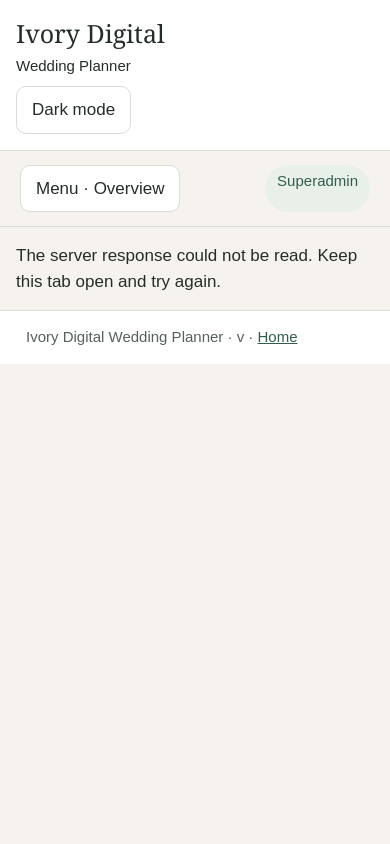
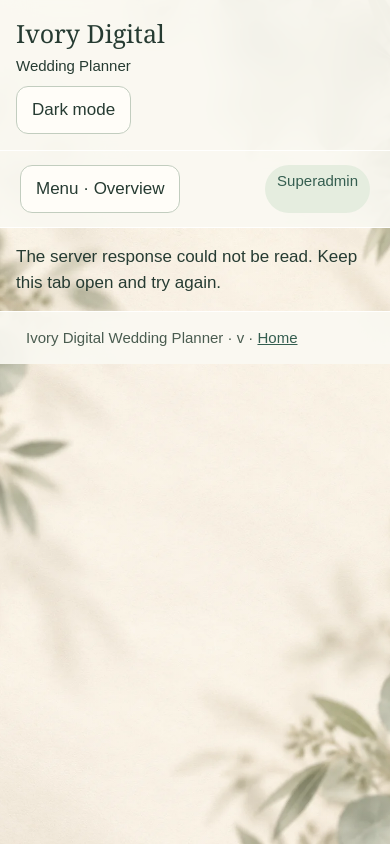
Before and after one commit to valianktni1/weddingplannercouples, a Python web app: template app/templates/admin.html in a window 390 px wide. Run offline with Jinja, Linux system fonts and the light colour scheme; the template is opened without the code that fills it, so the values that code supplies are empty.

Commit message:
v1.6.0: add botanical glass theme across planner and admin
Apply the approved sage and ivory glass finish using a compact local botanical background, existing dark-mode preferences and solid form surfaces. Preserve all workflows, mobile dock geometry, admin action layouts and couple-selected wedding website themes.

Include the configuration-preserving v1.6.0 updater and theme integration checks. No database or business-logic migration.

```diff
--- a/app/server.py
+++ b/app/server.py
@@ -23,7 +23,7 @@ from .mail_service import smtp_configuration, smtp_ready, send_email, delivery_e
 from .invitation_mail import invitation_email
 from .day_hub import register_hub,journey as hub_journey
 
-VERSION='1.5.1'
+VERSION='1.6.0'
 def create_app(test_config=None):
     app=Flask(__name__)
     app.config.update(DATA_DIR=os.environ.get('DATA_DIR','/data'), BACKUP_DIR=os.environ.get('BACKUP_DIR','/backups'),
--- /dev/null
+++ b/app/static/glass.css
@@ -0,0 +1,119 @@
+/* Ivory Digital glass finish. Presentation only: no layout, data or workflow changes.
+   The botanical asset is local; no font, image or tracking requests leave the app. */
+body{background:#f4f1e9}
+body:has(#ivory-planner.dark){background:#192c25}
+#ivory-planner,#ivory-planner.couple-app{
+  --p-bg:#f4f1e9;--p-surface:#fffdf8;--p-text:#263b32;--p-secondary:#4a5c50;
+  --p-border:#c2cdbf;--p-brand:#355e50;--p-on:#fffdf8;--p-soft:#e5eddf;
+  --g-card:rgba(255,253,248,.80);--g-chrome:rgba(250,249,242,.91);
+  --g-edge:rgba(255,255,255,.92);--g-shadow:0 8px 28px rgba(42,58,39,.065);
+  background:transparent;position:relative;isolation:isolate;
+}
+#ivory-planner.dark,#ivory-planner.couple-app.dark{
+  --p-bg:#192c25;--p-surface:#243b2f;--p-text:#f0f1e8;--p-secondary:#c2cbbf;
+  --p-border:#607361;--p-brand:#b9d5b9;--p-on:#192c25;--p-soft:#334d3b;
+  --g-card:rgba(32,52,44,.92);--g-chrome:rgba(25,44,37,.96);
+  --g-edge:rgba(210,230,211,.23);--g-shadow:0 8px 28px rgba(0,0,0,.10);
+}
+#ivory-planner::before{
+  content:"";position:fixed;inset:0;z-index:-1;pointer-events:none;
+  background:linear-gradient(rgba(247,244,235,.10),rgba(247,244,235,.10)),
+    url('/static/botanical-background.webp') center center/cover no-repeat,#f4f1e9;
+}
+#ivory-planner.dark::before{
+  background:linear-gradient(rgba(19,38,29,.82),rgba(19,38,29,.86)),
+    url('/static/botanical-background.webp') center center/cover no-repeat,#192c25;
+}
+/* Near-opaque fallback stays readable when backdrop filtering is unavailable. */
+#ivory-planner .panel,#ivory-planner.couple-app .panel,
+#ivory-planner .insert,#ivory-planner.couple-app .insert,
+#ivory-planner.couple-app .next-step,#ivory-planner.couple-app .home-section{
+  background:var(--g-card);border:1px solid var(--g-edge);border-radius:22px;
+  box-shadow:var(--g-shadow);padding:24px;
+}
+#ivory-planner.couple-app .home-section{margin-bottom:20px}
+#ivory-planner.couple-app .next-step{margin-bottom:24px}
+/* Only top-level surfaces blur, avoiding a stack of GPU layers on busy forms. */
+@supports ((backdrop-filter:blur(1px)) or (-webkit-backdrop-filter:blur(1px))){
+  #ivory-planner .panel,#ivory-planner.couple-app .panel,
+  #ivory-planner.couple-app .next-step,#ivory-planner.couple-app .home-section{
+    -webkit-backdrop-filter:blur(14px);backdrop-filter:blur(14px);
+  }
+}
+#ivory-planner .panel .panel,#ivory-planner .panel .insert,
+#ivory-planner.couple-app .panel .panel,#ivory-planner.couple-app .panel .insert{
+  background:var(--p-surface);box-shadow:none;-webkit-backdrop-filter:none;backdrop-filter:none;
+}
+#ivory-planner .top,#ivory-planner.couple-app .top,
+#ivory-planner .topbar,#ivory-planner.couple-app .topbar,
+#ivory-planner .foot,#ivory-planner .saved,#ivory-planner.couple-app .saved,
+#ivory-planner #ip-nav,#ivory-planner.couple-app #ip-nav,
+#ivory-planner #sa-nav,#ivory-planner.couple-app .couple-menu,
+#ivory-planner.couple-app #couple-dock{
+  background:var(--g-chrome);border-color:var(--g-edge);
+  -webkit-backdrop-filter:blur(16px);backdrop-filter:blur(16px);
+}
+#ivory-planner .brand,#ivory-planner.couple-app .brand{font-family:Georgia,serif}
+#ivory-planner h1,#ivory-planner h2,
+#ivory-planner.couple-app h1,#ivory-planner.couple-app h2{
+  font-family:Georgia,serif;font-weight:500;letter-spacing:-.025em;line-height:1.2;
+}
+#ivory-planner.couple-app .wedding-intro h1{line-height:1.12}
+#ivory-planner button,#ivory-planner .button,
+#ivory-planner.couple-app button,#ivory-planner.couple-app .button{
+  border-radius:12px;min-height:48px;
+}
+#ivory-planner.couple-app .tag{border-radius:24px}
+#ivory-planner input:not([type=checkbox]):not([type=range]),#ivory-planner select,#ivory-planner textarea,
+#ivory-planner.couple-app input:not([type=checkbox]):not([type=range]),
+#ivory-planner.couple-app select,#ivory-planner.couple-app textarea{
+  background:var(--p-surface);border-color:var(--p-border);border-radius:10px;
+  color:var(--p-text);font-size:17px;
+}
+#ivory-planner :is(a,button,input,select,textarea,summary):focus-visible{
+  outline:3px solid var(--p-brand);outline-offset:3px;
+}
+#ivory-planner .notice,#ivory-planner .result{border-radius:14px}
+#ivory-planner.couple-app #planner-install,#ivory-planner .wbm-timing-dialog{
+  background:var(--p-surface);border-color:var(--g-edge);border-radius:22px;
+  box-shadow:0 18px 60px #0003;
+}
+#ivory-planner.couple-app .planning-link{border-radius:0}
+#ivory-planner.couple-app .text-action{background:transparent}
+#ivory-planner .hub-table{background:var(--p-surface)}
+/* The mobile dock stays a normal flex child: never floats over a save button. */
+@media(max-width:760px){
+  #ivory-planner .panel,#ivory-planner.couple-app .panel,
+  #ivory-planner .insert,#ivory-planner.couple-app .insert,
+  #ivory-planner.couple-app .next-step,#ivory-planner.couple-app .home-section{
+    padding:20px;border-radius:20px;
+  }
+  #ivory-planner.couple-app .grid{gap:16px}
+  #ivory-planner.couple-app #couple-dock{position:static;flex:0 0 auto}
+  #ivory-planner.couple-app #couple-dock a,
+  #ivory-planner.couple-app #couple-dock button{border-radius:12px}
+}
+@media(max-width:360px){
+  #ivory-planner .panel,#ivory-planner.couple-app .panel,
+  #ivory-planner .insert,#ivory-planner.couple-app .insert,
+  #ivory-planner.couple-app .next-step,#ivory-planner.couple-app .home-section{padding:16px}
+}
+@media(prefers-reduced-transparency:reduce){
+  #ivory-planner,#ivory-planner.couple-app{--g-card:var(--p-surface)!important;--g-chrome:var(--p-bg)!important}
+  #ivory-planner::before{background:var(--p-bg)}
+  #ivory-planner *,#ivory-planner.couple-app *{-webkit-backdrop-filter:none!important;backdrop-filter:none!important}
+}
+@media(forced-colors:active){
+  #ivory-planner::before{display:none}
+  #ivory-planner .panel,#ivory-planner.couple-app .panel{border:1px solid CanvasText;box-shadow:none}
+}
+@media print{
+  #ivory-planner::before{display:none}
+  #ivory-planner,#ivory-planner.couple-app{
+    --p-bg:#fff!important;--p-surface:#fff!important;--p-text:#111!important;
+    --p-secondary:#333!important;--p-brand:#263b32!important;--p-on:#fff!important;
+    --p-soft:#f0f0f0!important;--p-border:#999!important;
+    --g-card:#fff!important;--g-chrome:#fff!important;background:white;
+  }
+  #ivory-planner *,#ivory-planner.couple-app *{-webkit-backdrop-filter:none!important;backdrop-filter:none!important;box-shadow:none!important}
+}
--- a/app/templates/base.html
+++ b/app/templates/base.html
@@ -1,3 +1,3 @@
 <!doctype html>
-<html lang="en-GB"><head><meta charset="utf-8"><meta name="viewport" content="width=device-width,initial-scale=1,viewport-fit=cover"><meta name="color-scheme" content="light dark"><meta name="csrf-token" content="{{ csrf }}"><title>{{ title|default('Ivory Wedding Planner') }}</title><link rel="stylesheet" href="/static/style.css?v={{ version }}"><script src="/static/common.js" defer></script>{% block theme_assets %}{% endblock %}{% block head %}{% endblock %}</head>
+<html lang="en-GB"><head><meta charset="utf-8"><meta name="viewport" content="width=device-width,initial-scale=1,viewport-fit=cover"><meta name="color-scheme" content="light dark"><meta name="csrf-token" content="{{ csrf }}"><title>{{ title|default('Ivory Wedding Planner') }}</title><link rel="stylesheet" href="/static/style.css?v={{ version }}"><script src="/static/common.js" defer></script>{% block theme_assets %}{% endblock %}{% block head %}{% endblock %}{% block glass_assets %}<link rel="stylesheet" href="/static/glass.css?v={{ version }}">{% endblock %}</head>
 <body class="{% block body_class %}{% endblock %}"><div id="ivory-planner" class="{% block app_class %}{% endblock %}"><header class="top"><a class="brand" href="/">Ivory Digital<small>{% block brand_subtitle %}Wedding Planner{% endblock %}</small></a><div class="actions"><button type="button" data-theme-toggle>Dark mode</button>{% block header_menu %}{% endblock %}{% block header_account %}{% if user %}<form method="post" action="/logout"><input type="hidden" name="csrf" value="{{ csrf }}"><button>Sign out</button></form>{% endif %}{% endblock %}</div></header><div class="page-content">{% block page_menu %}{% endblock %}{% block content %}{% endblock %}<footer class="foot">Ivory Digital Wedding Planner · v{{ version }} · <a href="/">Home</a></footer></div>{% block page_navigation %}{% endblock %}</div></body></html>
```
Also changed, not shown: app/templates/wedding.html (+1 -1 lines), tests/test_glass_theme.py (added, +54 -0 lines), CHANGELOG.md, README.md, app/static/botanical-background.webp (added), 1 other file.
